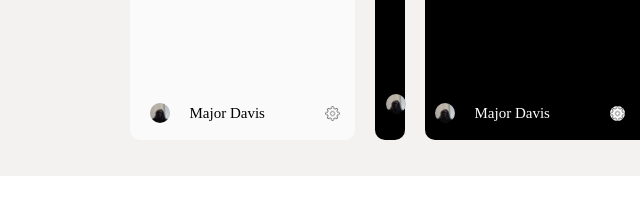
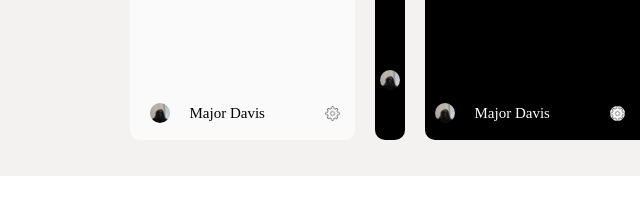
Before and after one commit to major6977/Sidebar-Navigation, a plain HTML site: page index.html in a window 1280 px wide. Shown: the part 544-758 px from the top of the page, 0-640 px from the left. Drawn offline with Linux system fonts and the light colour scheme.

Commit message:
set left margin to 0 on thin-pic-container

```diff
--- a/style.css
+++ b/style.css
@@ -213,7 +213,8 @@ h5 {
 }
 
 .thin-container-pic {
-    margin: 176px 0 0 13px;
+    margin: 127px 0 0 0;
+
 
 }
 
```
